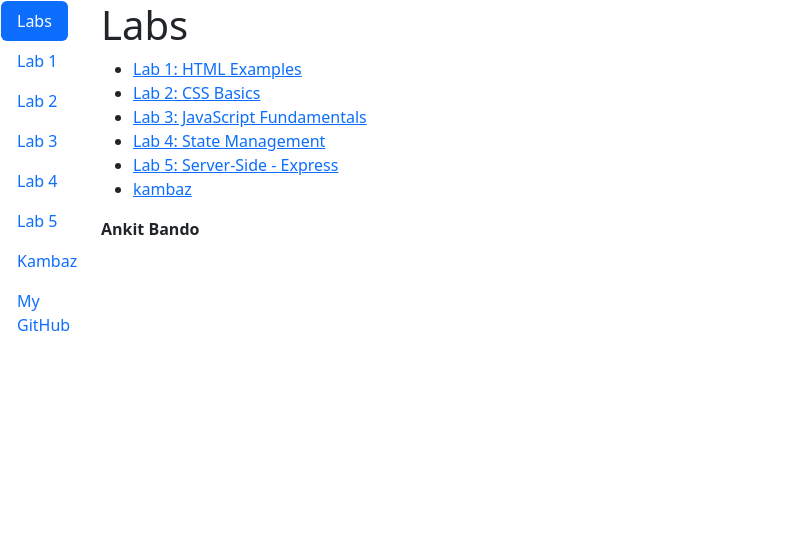
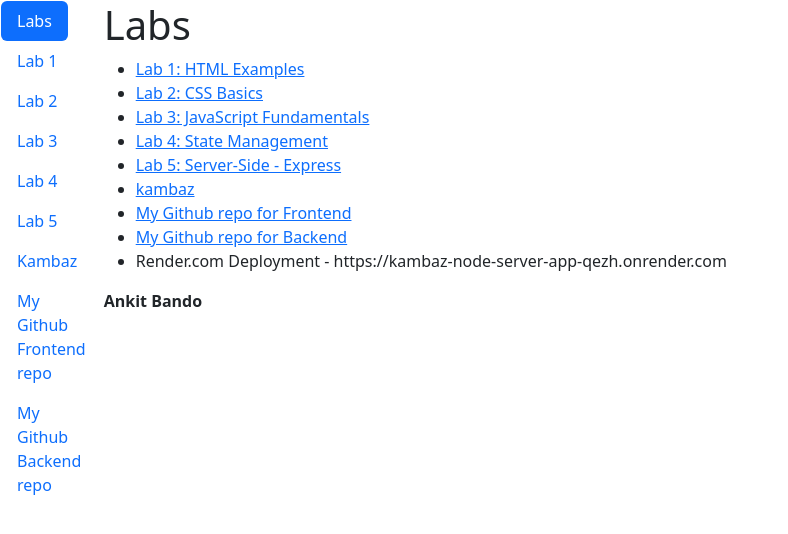
Before and after one commit to Ank7Tz/Kambaz-next-js, a Next.js app: page /Labs in a window 1280 px wide. Shown: the top 534 px of the page, without its empty margins (0-788 px from the left). Built offline with nearby package versions, Linux system fonts and the light colour scheme.

Commit message:
added few details

```diff
--- a/app/Labs/TOC.tsx
+++ b/app/Labs/TOC.tsx
@@ -78,8 +78,13 @@
         </NavLink>{" "}
       </NavItem>
       <NavItem>
-        <NavLink href="https://github.com/Ank7Tz/Kambaz-next-js/tree/a4">
-          My GitHub
+        <NavLink href="https://github.com/Ank7Tz/Kambaz-next-js/tree/a5">
+          My Github Frontend repo
+        </NavLink>
+      </NavItem>
+      <NavItem>
+        <NavLink href="https://github.com/Ank7Tz/kambaz-node-server-app/tree/a5">
+          My Github Backend repo
         </NavLink>
       </NavItem>
     </Nav>
--- a/app/Labs/page.tsx
+++ b/app/Labs/page.tsx
@@ -34,6 +34,19 @@
             kambaz{" "}
           </Link>
         </li>
+        <li>
+          <Link href="https://github.com/Ank7Tz/Kambaz-next-js/tree/a5" id="wd-kambaz-link">
+            My Github repo for Frontend
+          </Link>
+        </li>
+        <li>
+          <Link href="https://github.com/Ank7Tz/kambaz-node-server-app/tree/a5" id="wd-kambaz-link">
+            My Github repo for Backend
+          </Link>
+        </li>
+        <li>
+            Render.com Deployment - https://kambaz-node-server-app-qezh.onrender.com
+        </li>
       </ul>
       <footer>
         <strong>Ankit Bando</strong>
```
